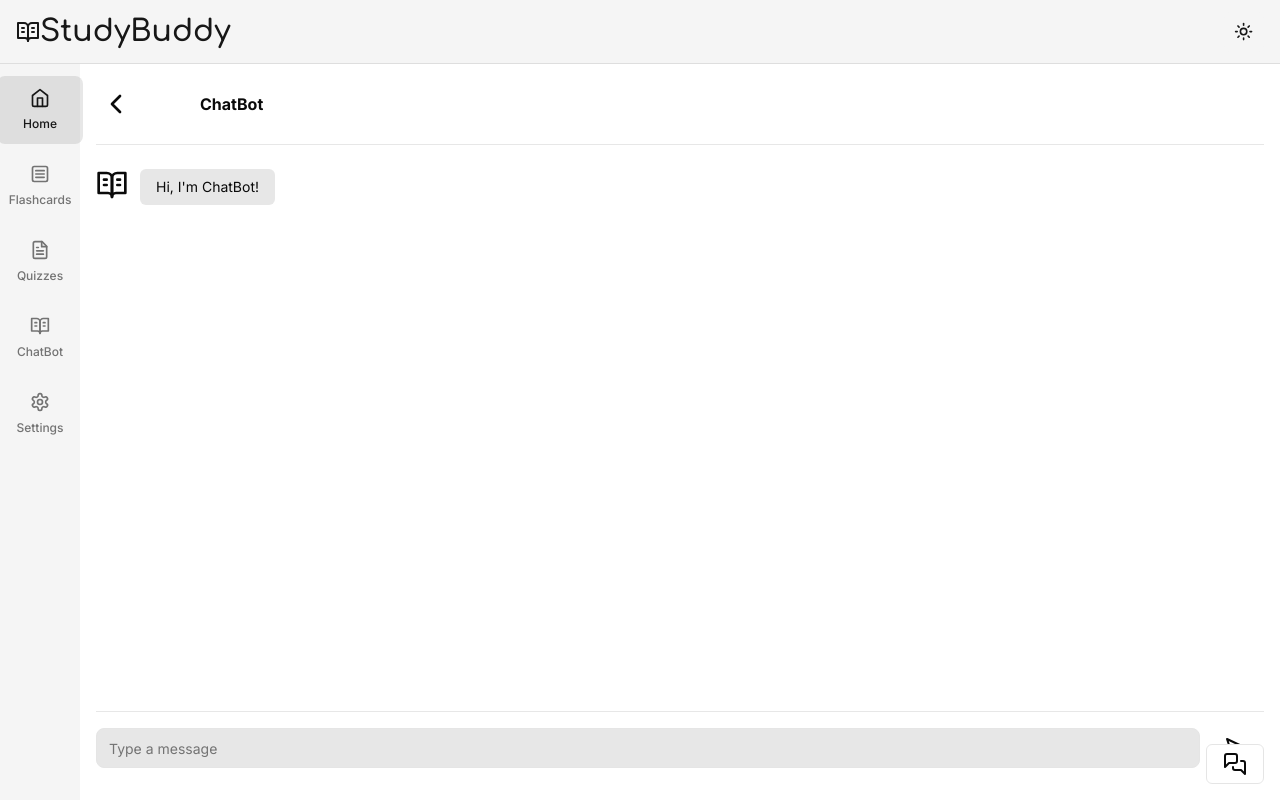
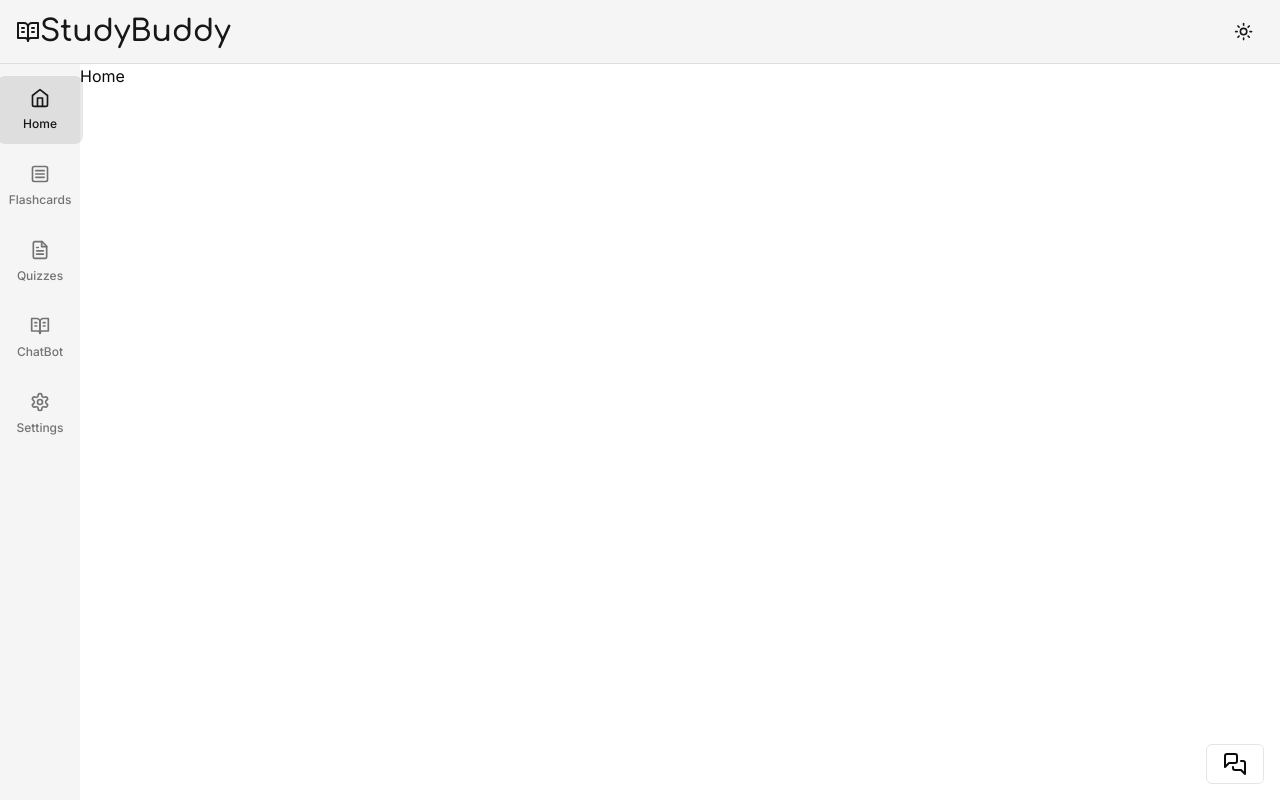
Before and after one commit to JacobJungg/StudyBuddy, a Next.js app: page / in a window 1280 px wide. Built offline with nearby package versions, Linux system fonts and the light colour scheme.

Commit message:
Removed chatclient from homepage (added to layout)

```diff
--- a/app/(root)/(routes)/page.tsx
+++ b/app/(root)/(routes)/page.tsx
@@ -1,17 +1,15 @@
 /**
  * StudyBuddy Jacob Jung
- * Main page contents import
+ * Homepage
  */
 
-"use client";
+
 
 import * as React from "react"
-import { ChatClient } from "@/components/chat/main-chat";
-
 const RootPage = () => {
   return (
-    <div className="h-full p-4 space-y-2">
-  <ChatClient />
+    <div>
+      Home
     </div>
   )
 }
```
